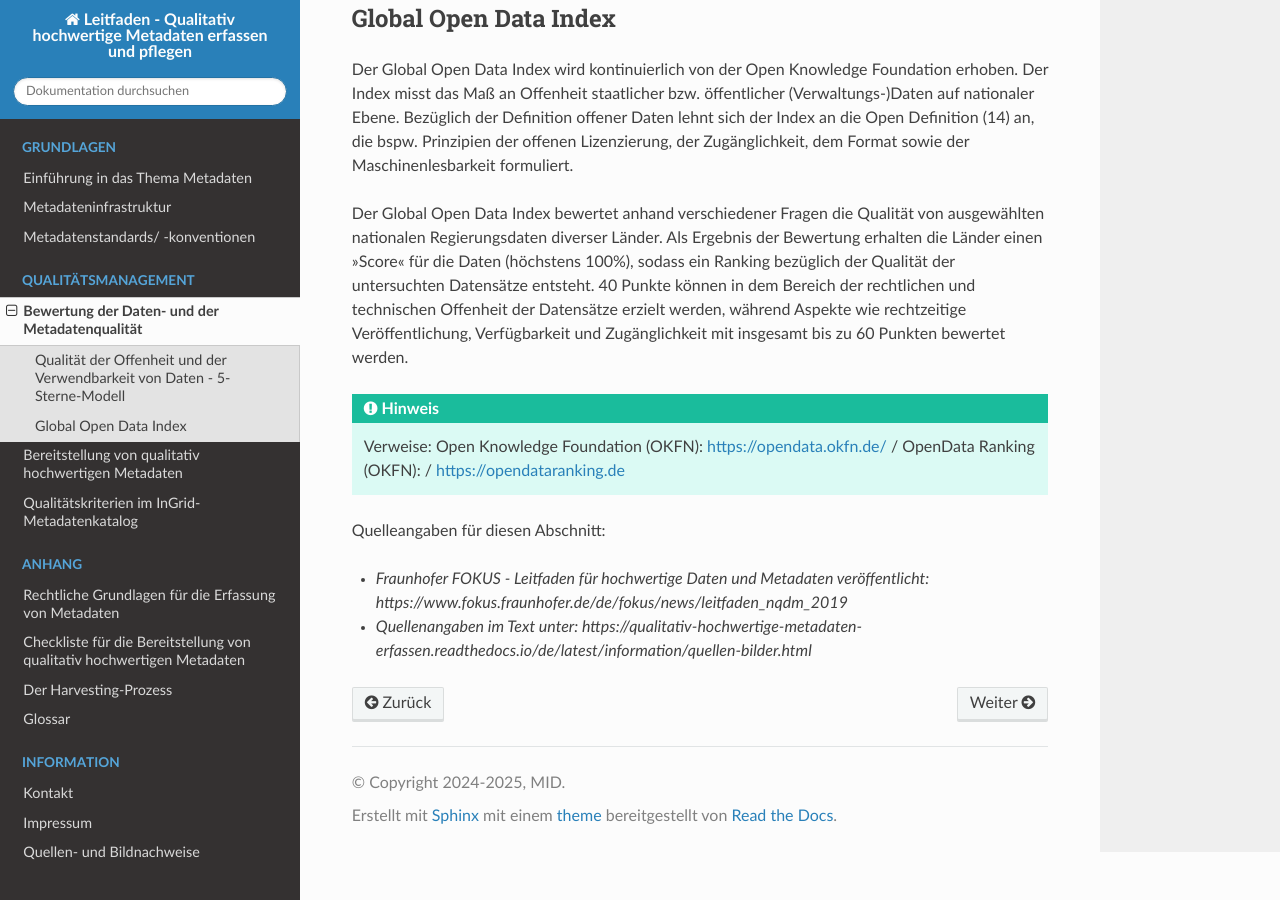
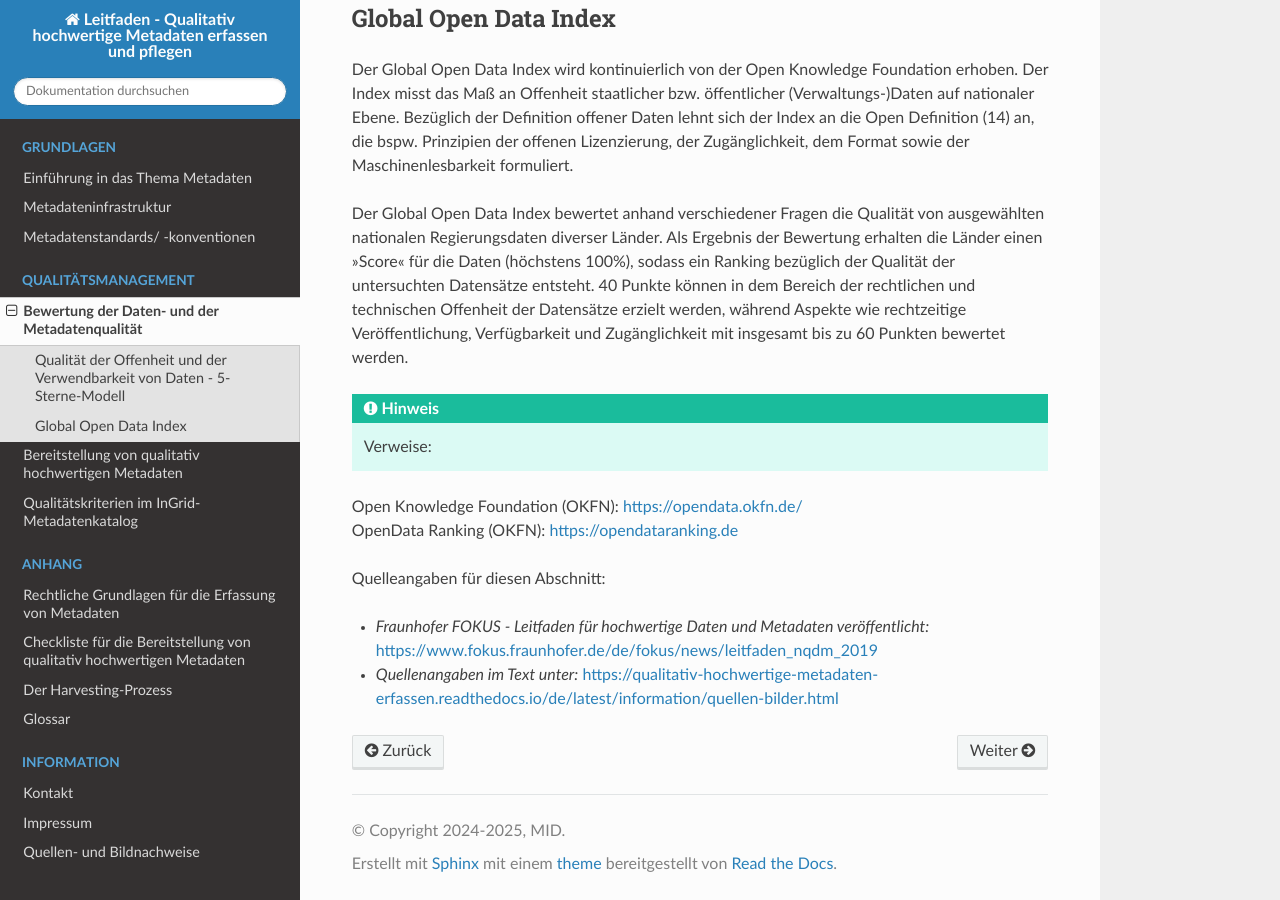
Before and after one commit to tomiwo/ingrid-mdk-st-high-quality-metadata, a Sphinx documentation site: the page built from docs/qualitaetsmanagement/bewertung.rst, in a window 1280 px wide and 900 px high, scrolled down 3305 px. Built offline with Sphinx 7.4.7 and the Read the Docs theme 3.1.0, drawn with Linux system fonts in a browser that asks for light colours.

```diff
--- a/docs/qualitaetsmanagement/bewertung.rst
+++ b/docs/qualitaetsmanagement/bewertung.rst
@@ -135,10 +135,12 @@ Der Global Open Data Index wird kontinuierlich von der Open Knowledge Foundation
 Der Global Open Data Index bewertet anhand verschiedener Fragen die Qualität von ausgewählten nationalen Regierungsdaten diverser Länder. Als Ergebnis der Bewertung erhalten die Länder einen »Score« für die Daten (höchstens 100%), sodass ein Ranking bezüglich der Qualität der untersuchten Datensätze entsteht. 40 Punkte können in dem Bereich der rechtlichen und technischen Offenheit der Datensätze erzielt werden, während Aspekte wie rechtzeitige Veröffentlichung, Verfügbarkeit und Zugänglichkeit mit insgesamt bis zu 60 Punkten bewertet werden.
 
 
-.. hint:: Verweise: Open Knowledge Foundation (OKFN): https://opendata.okfn.de/  / OpenData Ranking (OKFN): / https://opendataranking.de
+.. hint:: Verweise:
+| Open Knowledge Foundation (OKFN): https://opendata.okfn.de/
+| OpenData Ranking (OKFN): https://opendataranking.de
 
 
 Quelleangaben für diesen Abschnitt:
 
-- *Fraunhofer FOKUS - Leitfaden für hochwertige Daten und Metadaten veröffentlicht: https://www.fokus.fraunhofer.de/de/fokus/news/leitfaden_nqdm_2019*
-- *Quellenangaben im Text unter: https://qualitativ-hochwertige-metadaten-erfassen.readthedocs.io/de/latest/information/quellen-bilder.html*
+- *Fraunhofer FOKUS - Leitfaden für hochwertige Daten und Metadaten veröffentlicht:* https://www.fokus.fraunhofer.de/de/fokus/news/leitfaden_nqdm_2019
+- *Quellenangaben im Text unter:* https://qualitativ-hochwertige-metadaten-erfassen.readthedocs.io/de/latest/information/quellen-bilder.html
```
